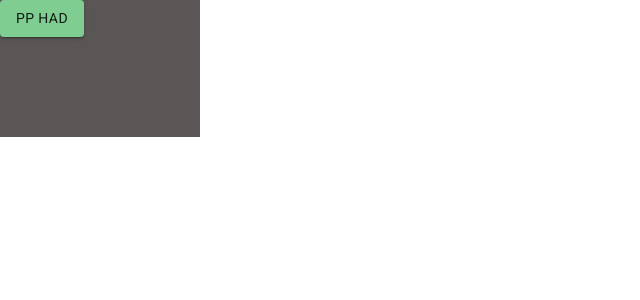
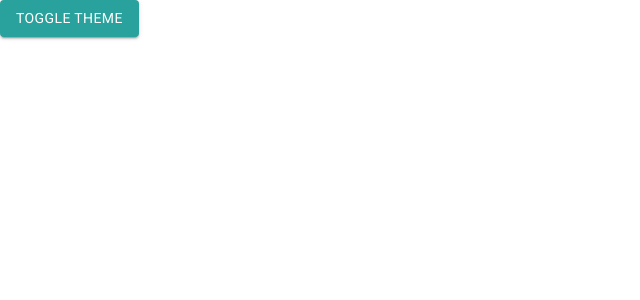
Before and after one commit to Yenteryx/yenteryx-io, a Next.js app: page / in a window 1280 px wide. Shown: the top 300 px of the page, without its empty margins (0-640 px from the left). Built offline with nearby package versions, Linux system fonts and the light colour scheme.

Commit message:
toggle themes

```diff
--- a/pages/_app.js
+++ b/pages/_app.js
@@ -1,26 +1,27 @@
-import { createMuiTheme, ThemeProvider } from '@material-ui/core/styles';
+import { useState } from 'react'
+import { ThemeProvider } from '@material-ui/core/styles'
+
+import lightTheme from '../styles/themes/light-theme'
+import darkTheme from '../styles/themes/dark-theme'
 
 import 'fontsource-roboto'
-
 import '../styles/globals.css'
 import '../styles/layout.css'
 
-const theme = createMuiTheme({
-  palette:{
-    primary:{
-      main: '#7fcd91'
-    },
-    secondary:{
-      main:'#5b5656'
+function MyApp({ Component, pageProps }) {
+  const [theme, setTheme] = useState('light');
+
+  const toggleTheme = () => {
+    if (theme === 'light') {
+      setTheme('dark')
+    } else {
+      setTheme('light')
     }
   }
-});
 
-
-function MyApp({ Component, pageProps }) {
   return (
-    <ThemeProvider theme={theme}>
-      <Component {...pageProps} />
+    <ThemeProvider theme={theme === 'light' ? lightTheme : darkTheme}>
+      <Component toggleTheme={toggleTheme} {...pageProps} />
     </ThemeProvider>
   )
 }
--- a/pages/index.js
+++ b/pages/index.js
@@ -6,8 +6,8 @@ export default function Home(props) {
 
   return (
     <div className='flex' style={{ backgroundColor: theme.palette.secondary.main }}>
-      <Button variant="contained" color="primary">
-        pp had
+      <Button variant="contained" color="primary" onClick={props.toggleTheme}>
+        Toggle Theme
       </Button>
 
       <div style={{height: '100px', width: '200px' }} />
--- /dev/null
+++ b/styles/themes/dark-theme.js
@@ -0,0 +1,14 @@
+import { createMuiTheme, ThemeProvider } from '@material-ui/core/styles';
+
+const theme = createMuiTheme({
+    palette:{
+      primary:{
+        main: '#29a19c'
+      },
+      secondary:{
+        main:'#393e46'
+      }
+    }
+  });
+
+  export default theme
--- /dev/null
+++ b/styles/themes/light-theme.js
@@ -0,0 +1,14 @@
+import { createMuiTheme, ThemeProvider } from '@material-ui/core/styles';
+
+const theme = createMuiTheme({
+    palette:{
+      primary:{
+        main: '#29a19c'
+      },
+      secondary:{
+        main:'#fff'
+      }
+    }
+  });
+
+  export default theme
```
